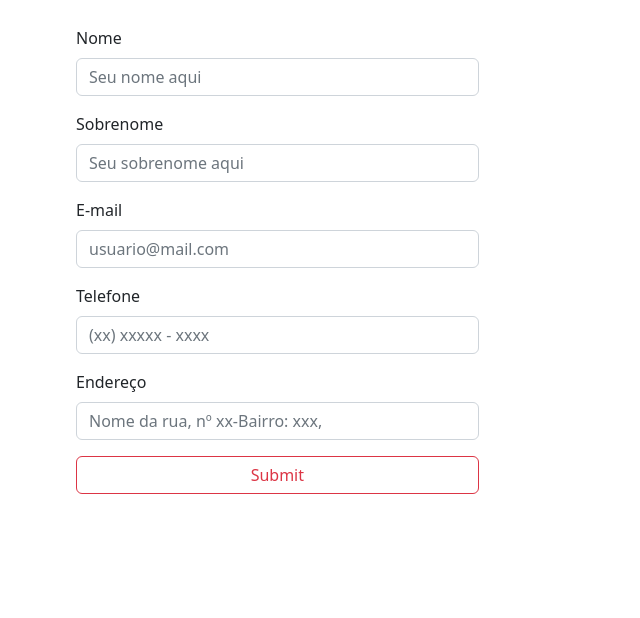
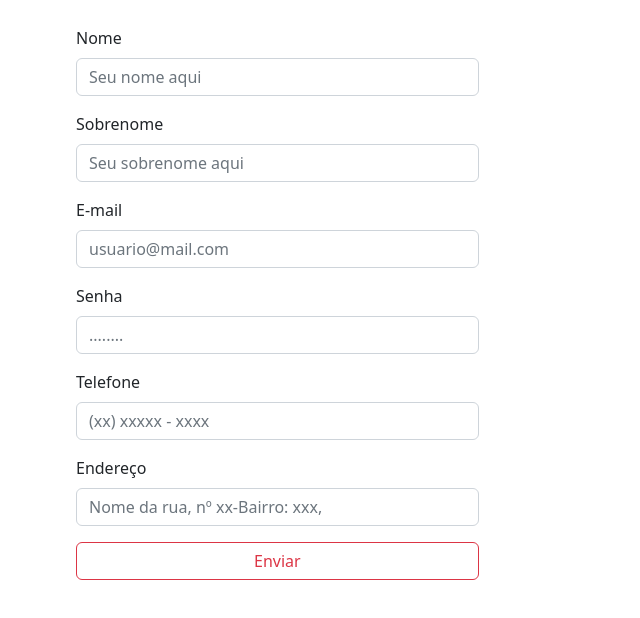
Before and after one commit to IallyFabiane/form-react, a React (Vite) app: page / in a window 1280 px wide. Shown: the top 618 px of the page, without its empty margins (0-640 px from the left). Built offline with nearby package versions, Linux system fonts and the light colour scheme.

Commit message:
Update Form.tsx

```diff
--- a/src/components/Form/Form.tsx
+++ b/src/components/Form/Form.tsx
@@ -39,24 +39,29 @@ const Formulario = () => {
 
                         <Form.Group className="mb-3" controlId="formBasicEmail">
                             <Form.Label>E-mail</Form.Label>
-                            <Form.Control type="email"  placeholder="usuario@mail.com"  {...register("email", { required: true, pattern: /\S+@\S+\.\S+/ })} onBlur={handleChange} />
+                            <Form.Control type="email"  placeholder="usuario@mail.com" {...register("email", { required: true, pattern: /\S+@\S+\.\S+/ })} onBlur={handleChange} />
                             {errors.email?.type === 'required' && <span> This field is required</span>}
                             {errors.email?.type === 'pattern' && <span> Invalid email</span>}
 
                         </Form.Group>
 
+                        <Form.Group className="mb-3" controlId="formBasicPassword">
+                            <Form.Label>Senha</Form.Label>
+                            <Form.Control type="password"  placeholder="........" required />
+                        </Form.Group>
+
                         <Form.Group className="mb-3" controlId="formBasicTel">
                             <Form.Label>Telefone</Form.Label>
-                            <Form.Control type="tel" placeholder="(xx) xxxxx - xxxx" onBlur={handleChange} required />
+                            <Form.Control type="tel" placeholder="(xx) xxxxx - xxxx" onBlur={handleChange} />
                         </Form.Group>
 
-                        <Form.Group className="mb-3" controlId="formBasicEmail">
+                        <Form.Group className="mb-3" controlId="formBasicAddress">
                             <Form.Label>Endereço</Form.Label>
                             <Form.Control type="text" placeholder="Nome da rua, nº xx-Bairro: xxx," onBlur={handleChange} />
                         </Form.Group>
 
                         <div className="d-grid gap-2">
-                            <Button variant="outline-danger"  type="submit">Submit</Button>
+                            <Button variant="outline-danger"  type="submit">Enviar</Button>
                         </div>
                     </Form>
                 </Col>
```
